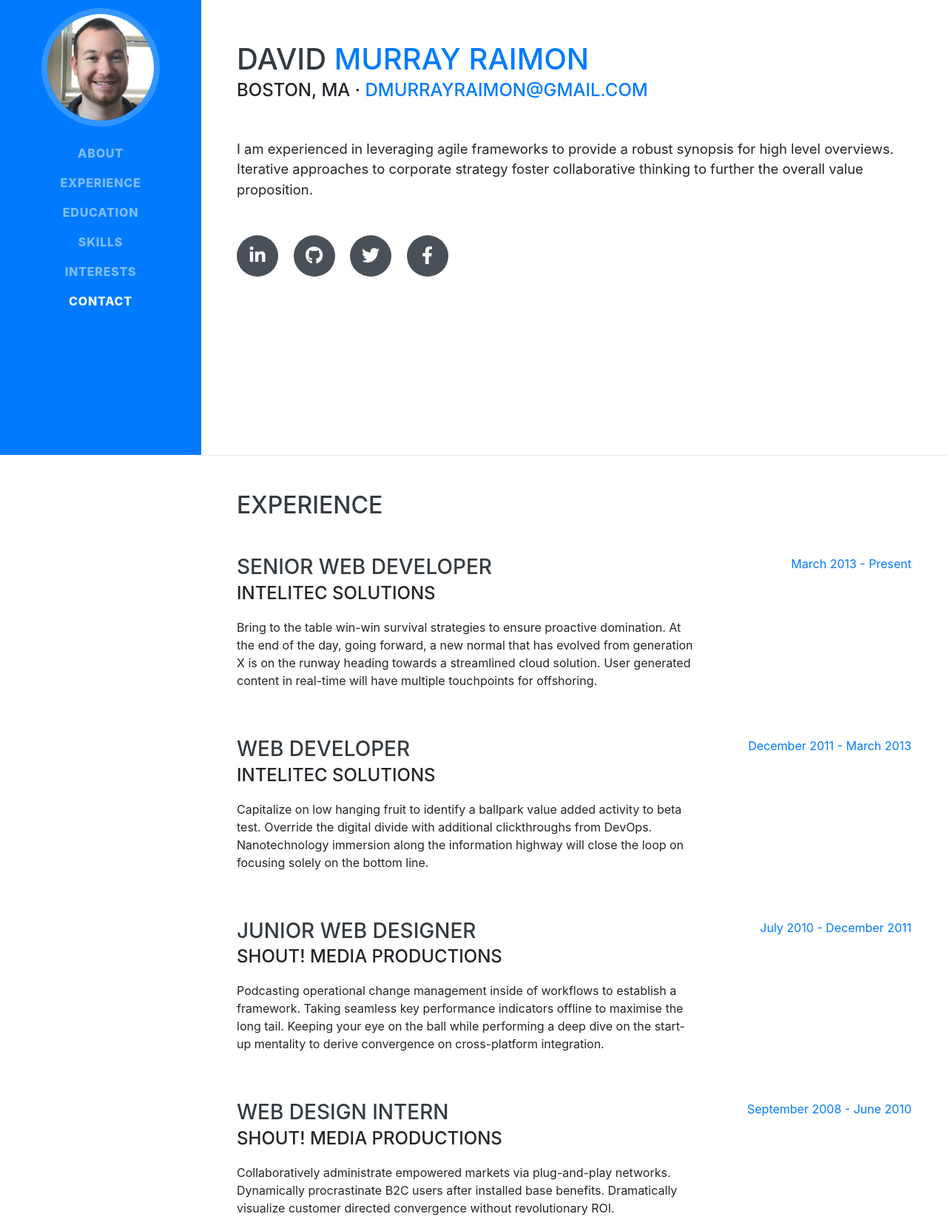
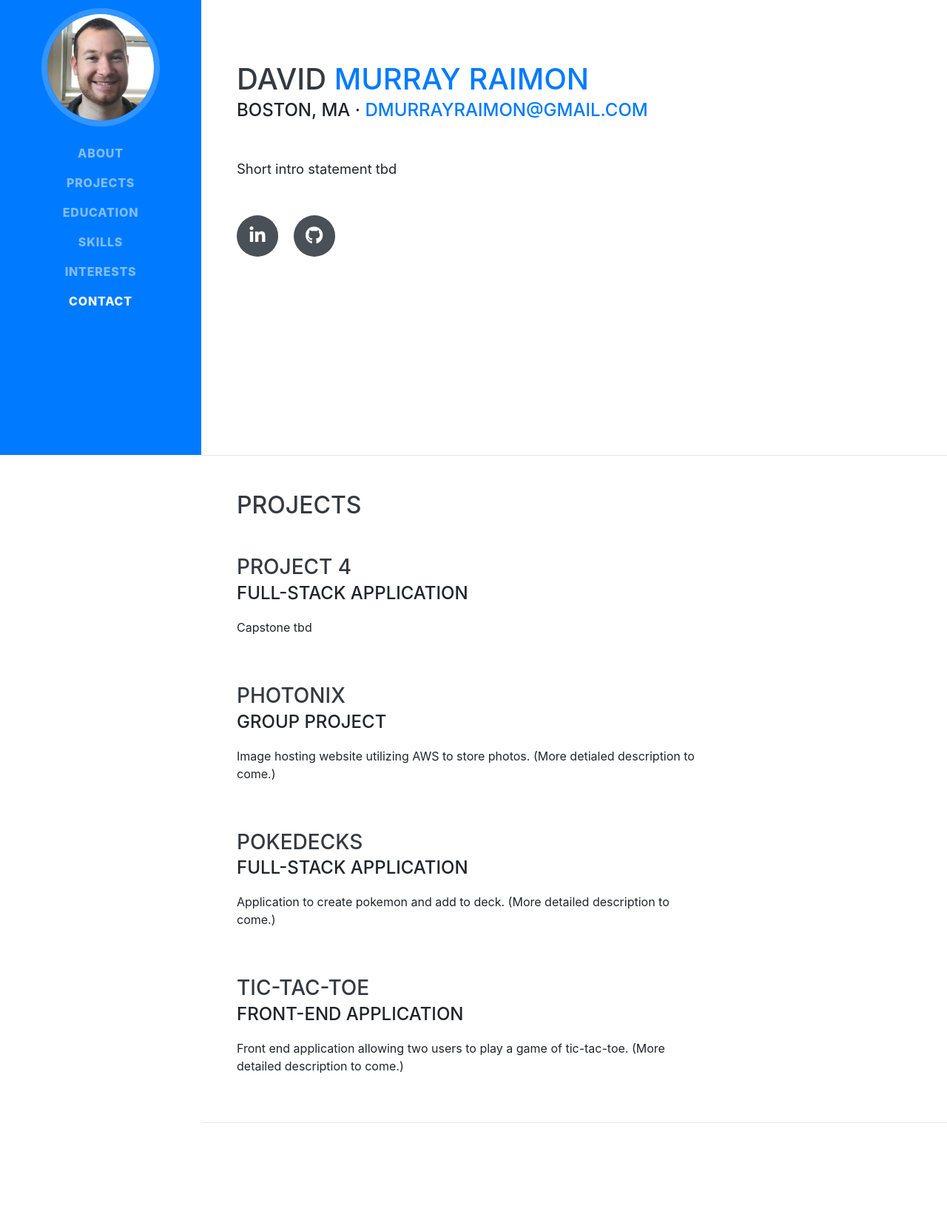
Before and after one commit to D-Raimon/portfolio, a website with bundled scripts: page index.html in a window 1280 px wide. Shown: the part 185-1849 px from the top of the page at 74% size. Built offline with nearby package versions, Linux system fonts and the light colour scheme; a web font is replaced by a local one.

Commit message:
Make change to index.html
- Continued to add information to portfolio and also remove remaining
filler from template

```diff
--- a/index.html
+++ b/index.html
@@ -19,6 +19,7 @@
   <link href="vendor/fontawesome-free/css/all.min.css" rel="stylesheet">
 
   <!-- Custom styles for this template -->
+  <link rel="stylesheet" href="https://cdn.rawgit.com/konpa/devicon/df6431e323547add1b4cf45992913f15286456d3/devicon.min.css">
   <link href="css/resume.min.css" rel="stylesheet">
 
 </head>
@@ -41,7 +42,7 @@
           <a class="nav-link js-scroll-trigger" href="#about">About</a>
         </li>
         <li class="nav-item">
-          <a class="nav-link js-scroll-trigger" href="#experience">Experience</a>
+          <a class="nav-link js-scroll-trigger" href="#experience">Projects</a>
         </li>
         <li class="nav-item">
           <a class="nav-link js-scroll-trigger" href="#education">Education</a>
@@ -69,19 +70,13 @@
         <div class="subheading mb-5">Boston, MA ·
           <a href="mailto:dmurrayraimon@gmail.com">dmurrayraimon@gmail.com</a>
         </div>
-        <p class="lead mb-5">I am experienced in leveraging agile frameworks to provide a robust synopsis for high level overviews. Iterative approaches to corporate strategy foster collaborative thinking to further the overall value proposition.</p>
+        <p class="lead mb-5">Short intro statement tbd</p>
         <div class="social-icons">
-          <a href="#">
+          <a href="https://www.linkedin.com/in/david-murray-raimon/" target="_blank">
             <i class="fab fa-linkedin-in"></i>
           </a>
-          <a href="#">
+          <a href="https://github.com/D-Raimon" target="_blank">
             <i class="fab fa-github"></i>
-          </a>
-          <a href="#">
-            <i class="fab fa-twitter"></i>
-          </a>
-          <a href="#">
-            <i class="fab fa-facebook-f"></i>
           </a>
         </div>
       </div>
@@ -91,49 +86,49 @@
 
     <section class="resume-section p-3 p-lg-5 d-flex justify-content-center" id="experience">
       <div class="w-100">
-        <h2 class="mb-5">Experience</h2>
+        <h2 class="mb-5">Projects</h2>
 
         <div class="resume-item d-flex flex-column flex-md-row justify-content-between mb-5">
           <div class="resume-content">
-            <h3 class="mb-0">Senior Web Developer</h3>
-            <div class="subheading mb-3">Intelitec Solutions</div>
-            <p>Bring to the table win-win survival strategies to ensure proactive domination. At the end of the day, going forward, a new normal that has evolved from generation X is on the runway heading towards a streamlined cloud solution. User generated content in real-time will have multiple touchpoints for offshoring.</p>
+            <h3 class="mb-0">Project 4</h3>
+            <div class="subheading mb-3">Full-Stack Application</div>
+            <p>Capstone tbd</p>
           </div>
           <div class="resume-date text-md-right">
-            <span class="text-primary">March 2013 - Present</span>
+            <!-- <span class="text-primary">March 2013 - Present</span> -->
           </div>
         </div>
 
         <div class="resume-item d-flex flex-column flex-md-row justify-content-between mb-5">
           <div class="resume-content">
-            <h3 class="mb-0">Web Developer</h3>
-            <div class="subheading mb-3">Intelitec Solutions</div>
-            <p>Capitalize on low hanging fruit to identify a ballpark value added activity to beta test. Override the digital divide with additional clickthroughs from DevOps. Nanotechnology immersion along the information highway will close the loop on focusing solely on the bottom line.</p>
+            <h3 class="mb-0">Photonix</h3>
+            <div class="subheading mb-3">Group Project</div>
+            <p>Image hosting website utilizing AWS to store photos. (More detialed description to come.)</p>
           </div>
           <div class="resume-date text-md-right">
-            <span class="text-primary">December 2011 - March 2013</span>
+            <!-- <span class="text-primary">December 2011 - March 2013</span> -->
           </div>
         </div>
 
         <div class="resume-item d-flex flex-column flex-md-row justify-content-between mb-5">
           <div class="resume-content">
-            <h3 class="mb-0">Junior Web Designer</h3>
-            <div class="subheading mb-3">Shout! Media Productions</div>
-            <p>Podcasting operational change management inside of workflows to establish a framework. Taking seamless key performance indicators offline to maximise the long tail. Keeping your eye on the ball while performing a deep dive on the start-up mentality to derive convergence on cross-platform integration.</p>
+            <h3 class="mb-0">PokeDecks</h3>
+            <div class="subheading mb-3">Full-Stack Application</div>
+            <p>Application to create pokemon and add to deck. (More detailed description to come.)</p>
           </div>
           <div class="resume-date text-md-right">
-            <span class="text-primary">July 2010 - December 2011</span>
+            <!-- <span class="text-primary">July 2010 - December 2011</span> -->
           </div>
         </div>
 
         <div class="resume-item d-flex flex-column flex-md-row justify-content-between">
           <div class="resume-content">
-            <h3 class="mb-0">Web Design Intern</h3>
-            <div class="subheading mb-3">Shout! Media Productions</div>
-            <p>Collaboratively administrate empowered markets via plug-and-play networks. Dynamically procrastinate B2C users after installed base benefits. Dramatically visualize customer directed convergence without revolutionary ROI.</p>
+            <h3 class="mb-0">Tic-Tac-Toe</h3>
+            <div class="subheading mb-3">Front-End Application</div>
+            <p>Front end application allowing two users to play a game of tic-tac-toe. (More detailed description to come.)</p>
           </div>
           <div class="resume-date text-md-right">
-            <span class="text-primary">September 2008 - June 2010</span>
+            <!-- <span class="text-primary">September 2008 - June 2010</span> -->
           </div>
         </div>
 
@@ -149,15 +144,28 @@
 
         <div class="resume-item d-flex flex-column flex-md-row justify-content-between mb-5">
           <div class="resume-content">
+            <h3 class="mb-0">General Assembly</h3>
+            <div class="subheading mb-3">Software Engineering Immersive</div>
+            <div>(discription of program)</div>
+            <!-- <p></p> -->
+          </div>
+          <div class="resume-date text-md-right">
+            <span class="text-primary">July 2019 - October 2019</span>
+          </div>
+        </div>
+
+        <div class="resume-item d-flex flex-column flex-md-row justify-content-between mb-5">
+          <div class="resume-content">
             <h3 class="mb-0">Framingham State University</h3>
             <div class="subheading mb-3">Bachelor of Science</div>
             <div>Business Administration - Finance Track</div>
-            <!-- <p>GPA: 3.23</p> -->
+            <!-- <p></p> -->
           </div>
           <div class="resume-date text-md-right">
             <span class="text-primary">August 2012 - May 2015</span>
           </div>
         </div>
+
 
         <!-- <div class="resume-item d-flex flex-column flex-md-row justify-content-between">
           <div class="resume-content">
@@ -179,7 +187,7 @@
       <div class="w-100">
         <h2 class="mb-5">Skills</h2>
 
-        <div class="subheading mb-3">Programming Languages &amp; Tools</div>
+        <div class="subheading mb-3">Programming Languages</div>
         <ul class="list-inline dev-icons">
           <li class="list-inline-item">
             <i class="fab fa-html5"></i>
@@ -218,6 +226,14 @@
             <i class="fab fa-npm"></i>
           </li>
         </ul>
+        <div class="subheading mb-3">Tools</div>
+        <ul class="list-inline dev-icons">
+          <li class="list-inline-item">
+            <span title= "AWS">
+            <i class="devicon-amazonwebservices-original colored"></i>
+          </span>
+          </li>
+        </ul>
 
         <div class="subheading mb-3">Workflow</div>
         <ul class="fa-ul mb-0">
@@ -242,8 +258,8 @@
     <section class="resume-section p-3 p-lg-5 d-flex align-items-center" id="interests">
       <div class="w-100">
         <h2 class="mb-5">Interests</h2>
-        <p>Apart from being a web developer, I enjoy most of my time being outdoors. In the winter, I am an avid skier and novice ice climber. During the warmer months here in Colorado, I enjoy mountain biking, free climbing, and kayaking.</p>
-        <p class="mb-0">When forced indoors, I follow a number of sci-fi and fantasy genre movies and television shows, I am an aspiring chef, and I spend a large amount of my free time exploring the latest technology advancements in the front-end web development world.</p>
+        <p>Apart from being a software engineer, I enjoy most of my time being... (tbd)</p>
+        <p class="mb-0">When forced indoors, I... (tbd)</p>
       </div>
     </section>
 
@@ -251,8 +267,8 @@
 
     <section class="resume-section p-3 p-lg-5 d-flex align-items-center" id="awards">
       <div class="w-100">
-        <h2 class="mb-5">Awards &amp; Certifications</h2>
-        <ul class="fa-ul mb-0">
+        <h2 class="mb-5">Contact</h2>
+        <!-- <ul class="fa-ul mb-0">
           <li>
             <i class="fa-li fa fa-trophy text-warning"></i>
             Google Analytics Certified Developer</li>
@@ -279,7 +295,7 @@
             <i class="fa-li fa fa-trophy text-warning"></i>
             3<sup>rd</sup>
             Place - James Buchanan High School - Hackathon 2005</li>
-        </ul>
+        </ul> -->
       </div>
     </section>
 
```
